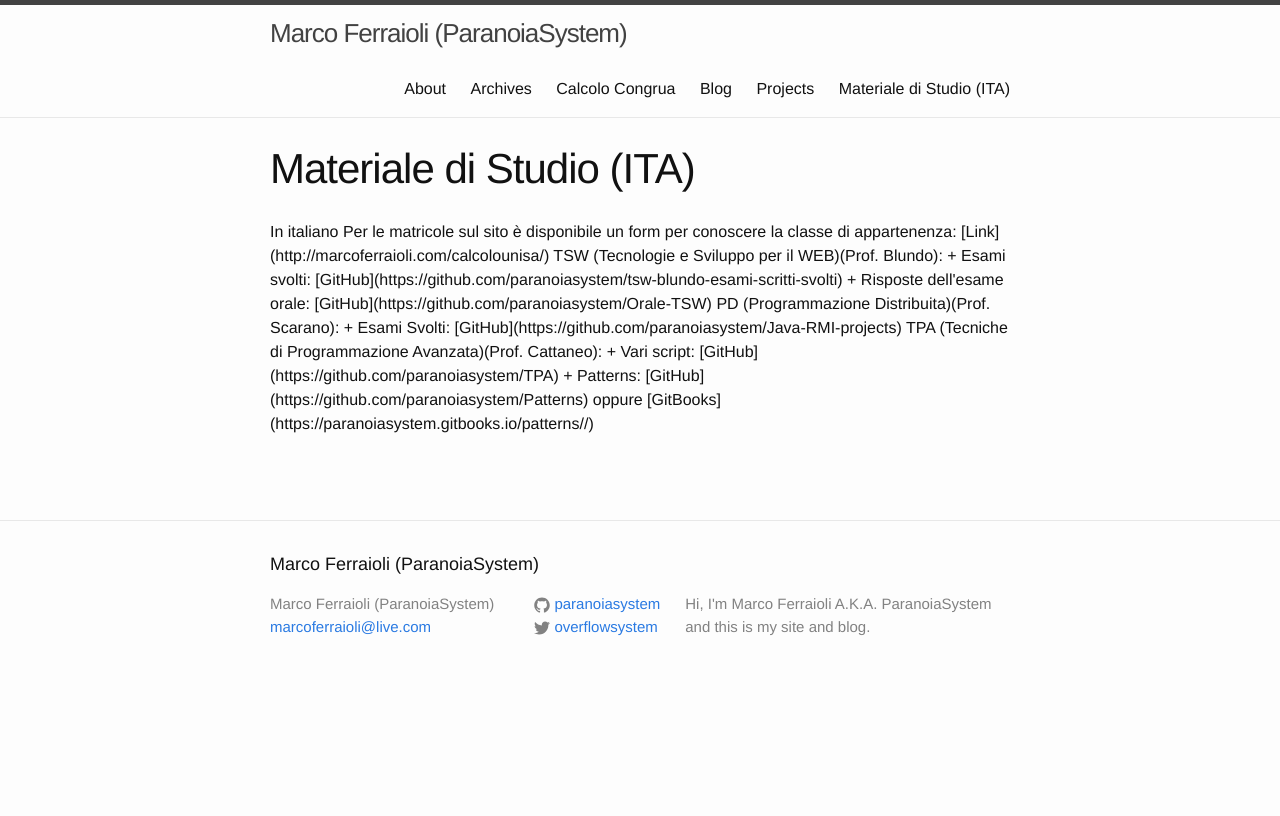
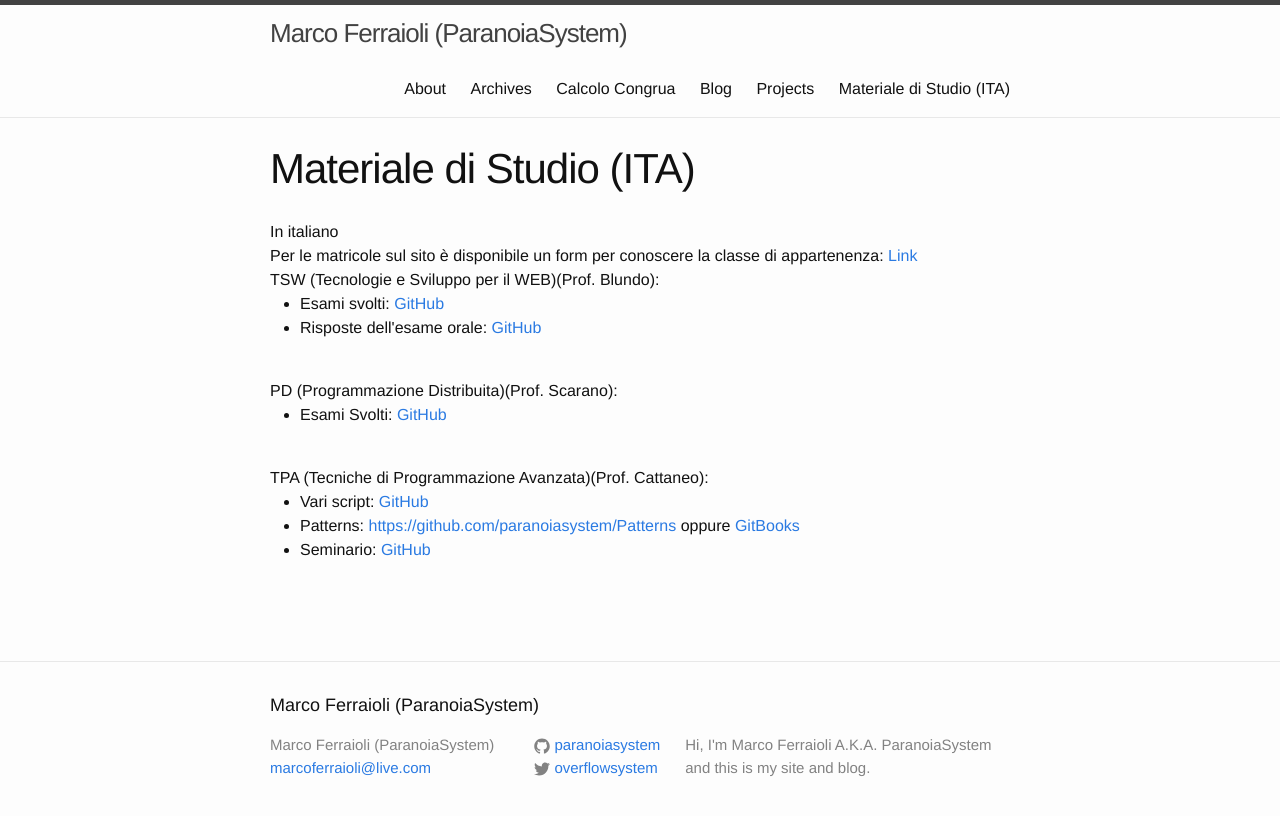
Before and after one commit to paranoiasystem/paranoiasystem.github.io_old, a Jekyll site: the page built from study.markdown, in a window 1280 px wide. Shown: the top 816 px of the page. Built offline with Jekyll 4.4.1, drawn with Linux system fonts in a browser that asks for light colours.

Commit message:
materiale

```diff
--- a/study.markdown
+++ b/study.markdown
@@ -3,30 +3,34 @@ layout: page
 title: Materiale di Studio (ITA)
 permalink: /materialstudy/
 desc: "Appunti, Esercizi ed esami utili per il corso di studi di Informatica della facoltà di Scienze, UNISA, Università degli Studi di Salerno"
-keywords: "Marco, Ferraioli, TSW, PHP, TPA, UNISA, Università, Salerno, PD, Blundo, Scarano, Cattaneo, RMI, Java, Esami, Esame, Orale, Prove, Svolte"
+keywords: "Marco, Ferraioli, TSW, PHP, TPA, UNISA, Università, Salerno, PD, Blundo, Scarano, Cattaneo, RMI, Java, Esami, Esame, Orale, Prove, Svolte, Matricola, Calcolo, Congrua, Classe"
 ---
 
 <div id="check">
 	In italiano
-
-	Per le matricole sul sito è disponibile un form per conoscere la classe di appartenenza: [Link](http://marcoferraioli.com/calcolounisa/)
-
+	<br>
+	Per le matricole sul sito è disponibile un form per conoscere la classe di appartenenza: <a href="http://marcoferraioli.com/calcolounisa/">Link</a>
+	<br>
 	TSW (Tecnologie e Sviluppo per il WEB)(Prof. Blundo):
-
-	+	Esami svolti: [GitHub](https://github.com/paranoiasystem/tsw-blundo-esami-scritti-svolti)
-
-	+	Risposte dell'esame orale: [GitHub](https://github.com/paranoiasystem/Orale-TSW)
-
-
+	<br>
+	<ul>
+		<li>Esami svolti: <a href="https://github.com/paranoiasystem/tsw-blundo-esami-scritti-svolti">GitHub</a></li>
+		<li>Risposte dell'esame orale: <a href="https://github.com/paranoiasystem/Orale-TSW">GitHub</a></li>
+	</ul>
+	<br>
 	PD (Programmazione Distribuita)(Prof. Scarano):
-
-	+	Esami Svolti: [GitHub](https://github.com/paranoiasystem/Java-RMI-projects)
-
-
+	<br>
+	<ul>
+		<li>Esami Svolti: <a href="https://github.com/paranoiasystem/Java-RMI-projects">GitHub</a></li>
+	</ul>
+	<br>
 	TPA (Tecniche di Programmazione Avanzata)(Prof. Cattaneo):
-
-	+	Vari script: [GitHub](https://github.com/paranoiasystem/TPA)
-	+	Patterns: [GitHub](https://github.com/paranoiasystem/Patterns) oppure [GitBooks](https://paranoiasystem.gitbooks.io/patterns//)
+	<br>
+	<ul>
+		<li>Vari script: <a href="https://github.com/paranoiasystem/TPA">GitHub</a></li>
+		<li>Patterns: <a href="GitHub">https://github.com/paranoiasystem/Patterns</a> oppure <a href="https://paranoiasystem.gitbooks.io/patterns/">GitBooks</a></li>
+		<li>Seminario: <a href="https://github.com/paranoiasystem/SeminarioTPA">GitHub</a></li>
+	</ul>
 </div>
 <br>
 <div id="adenable">
```
